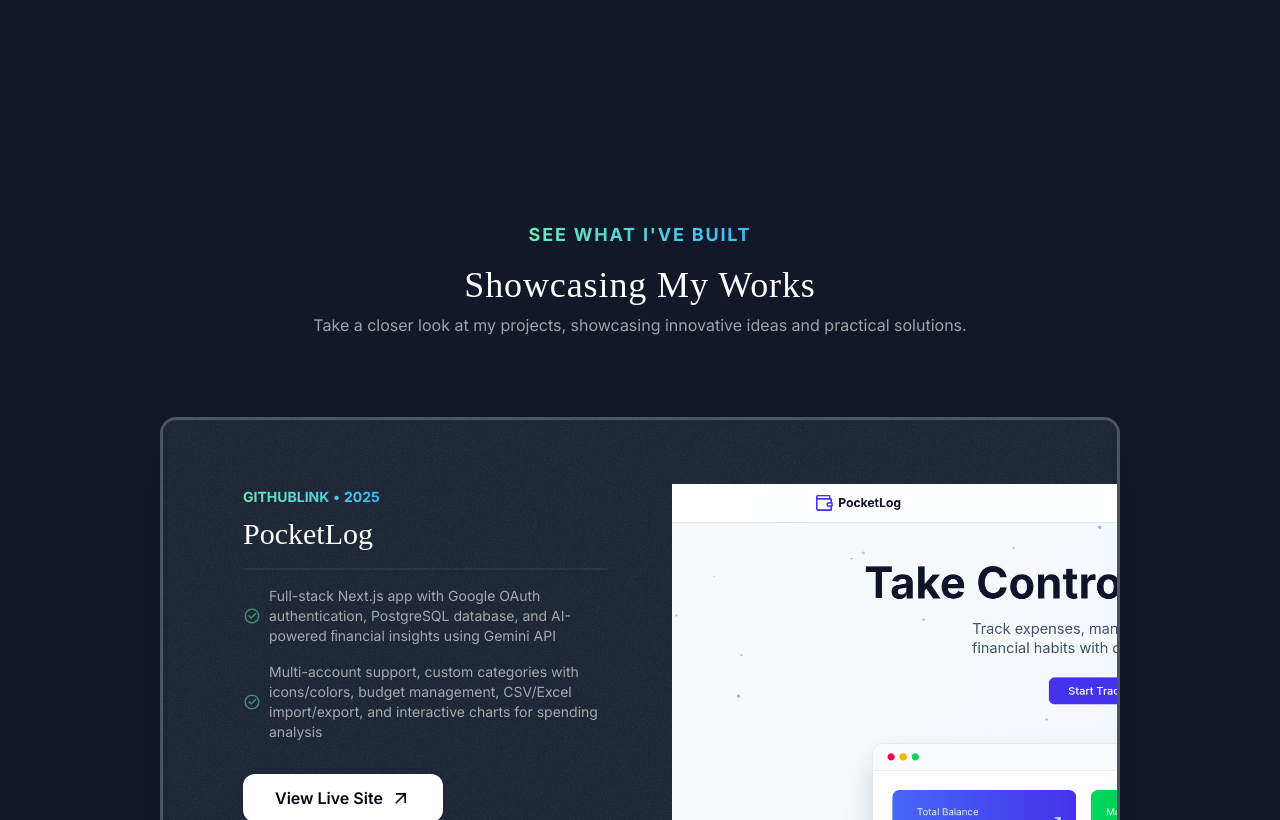
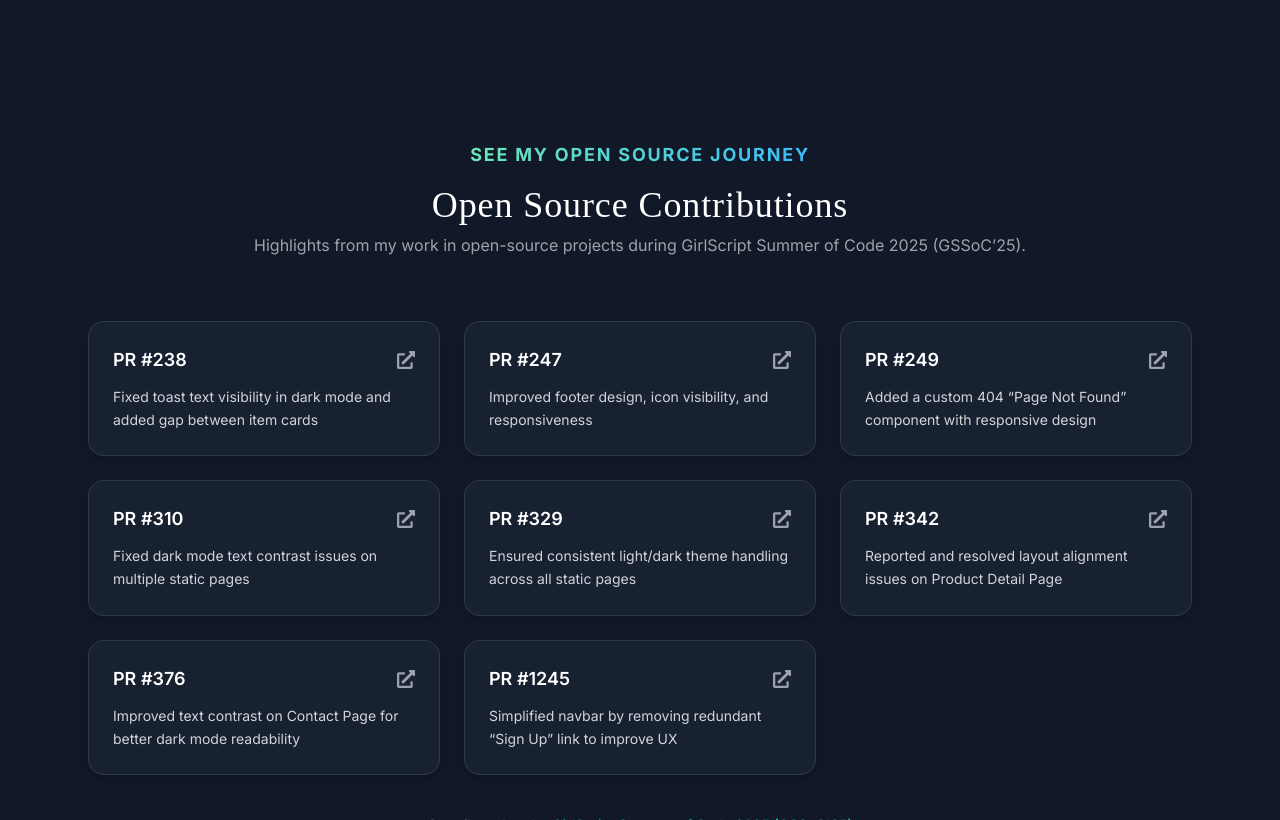
Before and after one commit to AnchalDevBytes/anchal-js-dev, a React (Vite) app: page / in a window 1280 px wide. Shown: the part 1980-2800 px from the top of the page. Built offline with nearby package versions, Linux system fonts and the light colour scheme; a web font is replaced by a local one.

Commit message:
Added Opensource section

```diff
--- a/src/App.jsx
+++ b/src/App.jsx
@@ -5,6 +5,7 @@ import ExperienceSection from "./components/ExperienceSection";
 import Footer from "./components/Footer";
 import About from "./components/About";
 import Contact from "./components/Contact";
+import OpenSourceContributions from "./components/OpenSourceContributions";
 
 function App() {
   return (
@@ -13,6 +14,7 @@ function App() {
       <main>
         <Hero />
         <ExperienceSection />
+        <OpenSourceContributions />
         <FeatureProjects />
         <About />
         <Contact />
--- a/src/components/Header.jsx
+++ b/src/components/Header.jsx
@@ -2,7 +2,7 @@ import React, { useState } from "react";
 
 function Header() {
   const [activeLink, setActiveLink] = useState("home");
-  const navItems = ["Home", "Experience", "Project", "About", "Contact"];
+  const navItems = ["Home", "Experience", "OpenSource", "Project", "About", "Contact"];
 
   const handleClick = (link) => {
     setActiveLink(link);
--- a/src/components/Hero.jsx
+++ b/src/components/Hero.jsx
@@ -79,11 +79,11 @@ function Hero() {
             whileInView={{ opacity: 1, x: 0 }}
             transition={{ duration: 2 }}
             viewport={{ once: true }}
-            href="#project"
-            className="flex items-center gap-2 border border-white/15 px-4 py-2 rounded-xl text-white hover:bg-white/10 duration-200"
-            aria-label="Explore My Projects"
+            href="#experience"
+            className="flex items-center gap-2 border w-44 border-white/15 px-4 py-2 rounded-xl text-white hover:bg-white/10 duration-200"
+            aria-label="Explore"
           >
-            <span>Explore My Projects</span>
+            <span>Explore</span>
             <span className="animate-bounce" aria-hidden="true">
               <FaArrowDown size={18} />
             </span>
--- /dev/null
+++ b/src/components/OpenSourceContributions.jsx
@@ -0,0 +1,114 @@
+"use client";
+
+import { motion } from "framer-motion";
+import { FaExternalLinkAlt } from "react-icons/fa";
+import SectionHeader from "./SectionHeader";
+
+const prs = [
+  {
+    id: 238,
+    title: "Fixed toast text visibility in dark mode and added gap between item cards",
+    url: "https://github.com/agamjotsingh18/trendhora/pull/238",
+  },
+  {
+    id: 247,
+    title: "Improved footer design, icon visibility, and responsiveness",
+    url: "https://github.com/agamjotsingh18/trendhora/pull/247",
+  },
+  {
+    id: 249,
+    title: "Added a custom 404 “Page Not Found” component with responsive design",
+    url: "https://github.com/agamjotsingh18/trendhora/pull/249",
+  },
+  {
+    id: 310,
+    title: "Fixed dark mode text contrast issues on multiple static pages",
+    url: "https://github.com/agamjotsingh18/trendhora/pull/310",
+  },
+  {
+    id: 329,
+    title: "Ensured consistent light/dark theme handling across all static pages",
+    url: "https://github.com/agamjotsingh18/trendhora/pull/329",
+  },
+  {
+    id: 342,
+    title: "Reported and resolved layout alignment issues on Product Detail Page",
+    url: "https://github.com/agamjotsingh18/trendhora/pull/342",
+  },
+  {
+    id: 376,
+    title: "Improved text contrast on Contact Page for better dark mode readability",
+    url: "https://github.com/agamjotsingh18/trendhora/pull/376",
+  },
+  {
+    id: 1245,
+    title: "Simplified navbar by removing redundant “Sign Up” link to improve UX",
+    url: "https://github.com/Code-A2Z/code-a2z/pull/1245",
+  },
+];
+
+export default function OpenSourceContributions() {
+  return (
+    <section
+        id="opensource"
+        className="pb-16 pt-5"
+        aria-labelledby="opensource-section"
+        role="region"
+    >
+      <div className="container max-w-6xl mx-auto px-6">
+        {/* Section Header */}
+        <SectionHeader
+          tag="See My Open Source Journey"
+          title="Open Source Contributions"
+          description="Highlights from my work in open-source projects during GirlScript Summer of Code 2025 (GSSoC’25)."
+        />
+
+        <motion.div
+          className="grid gap-6 sm:grid-cols-2 lg:grid-cols-3"
+          initial={{ opacity: 0 }}
+          animate={{ opacity: 1 }}
+          transition={{ delay: 0.3 }}
+        >
+          {prs.map((pr, index) => (
+            <motion.div
+              key={pr.id}
+              className="bg-gray-800/60 border border-white/10 rounded-2xl p-6 shadow-lg hover:shadow-emerald-500/20 transition relative overflow-hidden group"
+              whileHover={{ scale: 1.03 }}
+              transition={{ type: "spring", stiffness: 200 }}
+            >
+              <div className="absolute inset-0 bg-gradient-to-br from-emerald-500/10 to-transparent opacity-0 group-hover:opacity-100 transition duration-500 pointer-events-none" />
+
+              <div className="flex items-center justify-between mb-3">
+                <h3 className="text-lg font-semibold text-white">
+                  PR #{pr.id}
+                </h3>
+                <a
+                  href={pr.url}
+                  target="_blank"
+                  rel="noopener noreferrer"
+                  className="text-gray-400 hover:text-emerald-400 transition"
+                >
+                  <FaExternalLinkAlt size={18} />
+                </a>
+              </div>
+
+              <p className="text-sm text-gray-300 leading-relaxed">{pr.title}</p>
+            </motion.div>
+          ))}
+        </motion.div>
+
+        <p className="text-center text-gray-400 text-sm mt-10">
+          Contributed under{" "}
+          <a
+            href="https://gssoc.girlscript.tech/"
+            target="_blank"
+            rel="noopener noreferrer"
+            className="text-emerald-400 font-medium hover:underline"
+          >
+            GirlScript Summer of Code 2025 (GSSoC&#39;25)
+          </a>
+        </p>
+      </div>
+    </section>
+  );
+}
```
